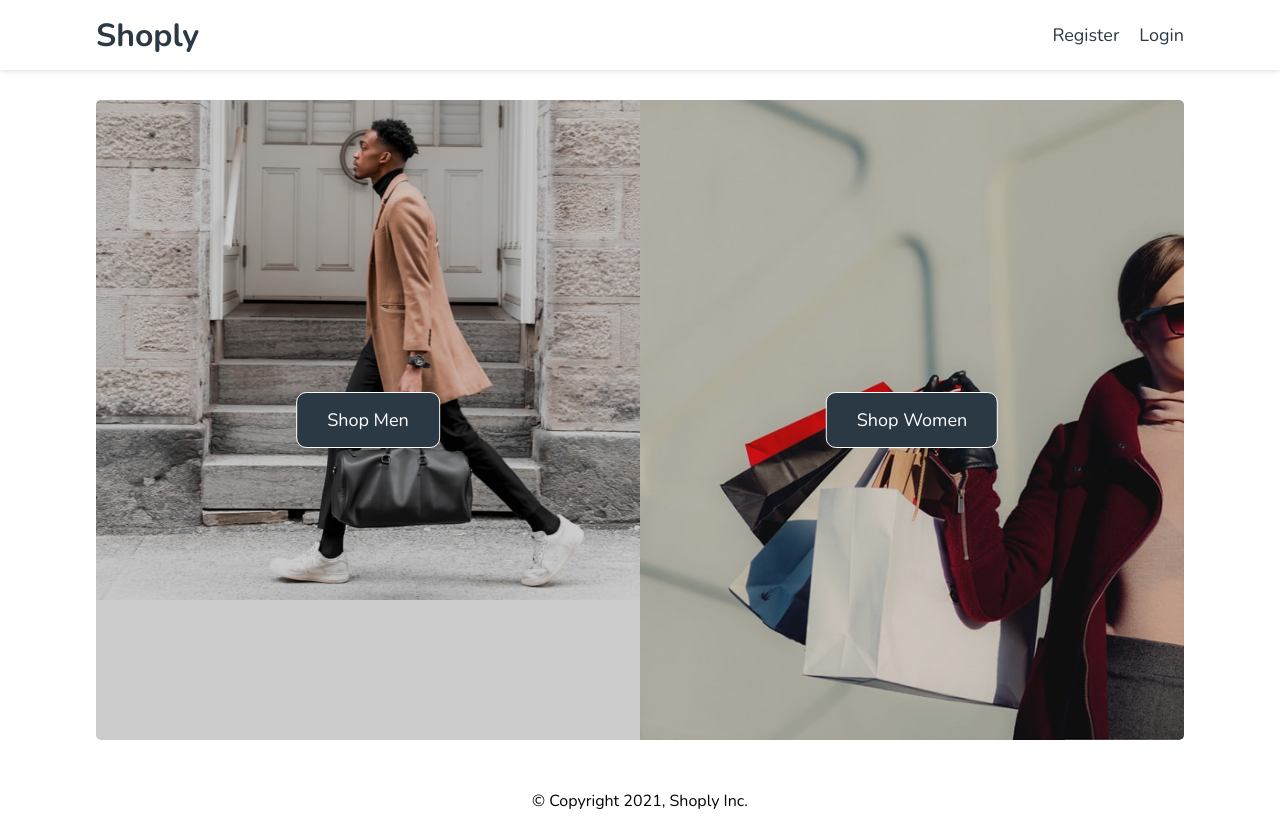
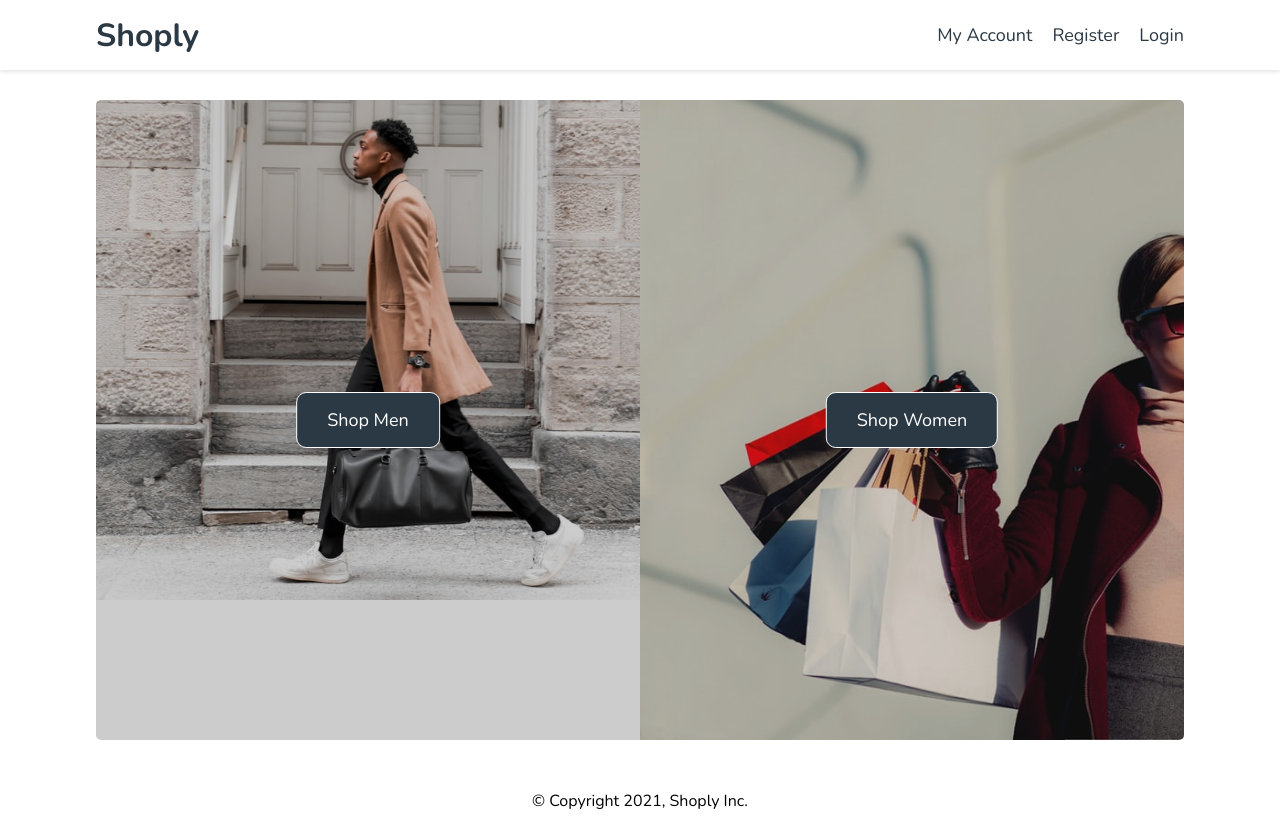
Before and after one commit to NightClover-code/basic-eCommerce-website, a React (Create React App) app: page / in a window 1280 px wide. Built offline with nearby package versions, Linux system fonts and the light colour scheme; no server answers.

Commit message:
adding some type checks

```diff
--- a/src/components/App/default.scss
+++ b/src/components/App/default.scss
@@ -12,6 +12,7 @@
 @import '../../pages/Recovery/recovery';
 @import '../Forms/MainForm/main-form';
 @import '../PasswordRecovery/password-recovery';
+@import '../../pages/Account/account';
 html,
 body {
   height: 100%;
--- a/src/components/App/index.tsx
+++ b/src/components/App/index.tsx
@@ -4,10 +4,13 @@ import '../../styles/css/default.css';
 import { useEffect } from 'react';
 import { auth, handleUserProfile } from '../../firebase/utils';
 import { useTypedSelector, useActions } from '../../hooks';
+//importing higher order components
+import WithAuth from '../../hoc/WithAuth';
 //importing pages
 import Homepage from '../../pages/Homepage';
 import Registration from '../../pages/Registration';
 import Login from '../../pages/Login';
+import Account from '../../pages/Account';
 import Recovery from '../../pages/Recovery';
 //importing route
 import { Redirect, Route } from 'react-router';
@@ -84,6 +87,16 @@ const App: React.FC = () => {
           </MainLayout>
         )}
       />
+      <Route
+        path="/account"
+        render={() => (
+          <WithAuth>
+            <MainLayout>
+              <Account />
+            </MainLayout>
+          </WithAuth>
+        )}
+      />
     </div>
   );
 };
--- a/src/components/Header/index.tsx
+++ b/src/components/Header/index.tsx
@@ -19,6 +19,9 @@ const Header: React.FC = () => {
         <div className="registration">
           {currentUser && (
             <ul className="registration__list">
+              <li>
+                <Link to="/account">My Account</Link>
+              </li>
               <li onClick={() => auth.signOut()} className="log__out">
                 LogOut
               </li>
@@ -26,6 +29,9 @@ const Header: React.FC = () => {
           )}
           {!currentUser && (
             <ul className="registration__list">
+              <li>
+                <Link to="/account">My Account</Link>
+              </li>
               <li>
                 <Link to="/registration">Register</Link>
               </li>
--- a/src/hoc/WithAuth.tsx
+++ b/src/hoc/WithAuth.tsx
@@ -1,8 +1,9 @@
-import { useAuth } from '../hooks';
-import { Props } from '../hooks';
+import { Props, useAuth } from '../hooks';
+import { withRouter } from 'react-router-dom';
 
-const WithAuth: React.FC<Props> = props => (
-  <>{useAuth(props) && props.children}</>
-);
+const WithAuth: React.FC<Props> = props => {
+  useAuth(props);
+  return <>{props.children}</>;
+};
 
-export default WithAuth;
+export default withRouter(WithAuth);
--- /dev/null
+++ b/src/pages/Account/index.tsx
@@ -0,0 +1,5 @@
+const Account = () => {
+  return <div>Account</div>;
+};
+
+export default Account;
```
Also changed, not shown: src/pages/Account/_account.scss (added).
